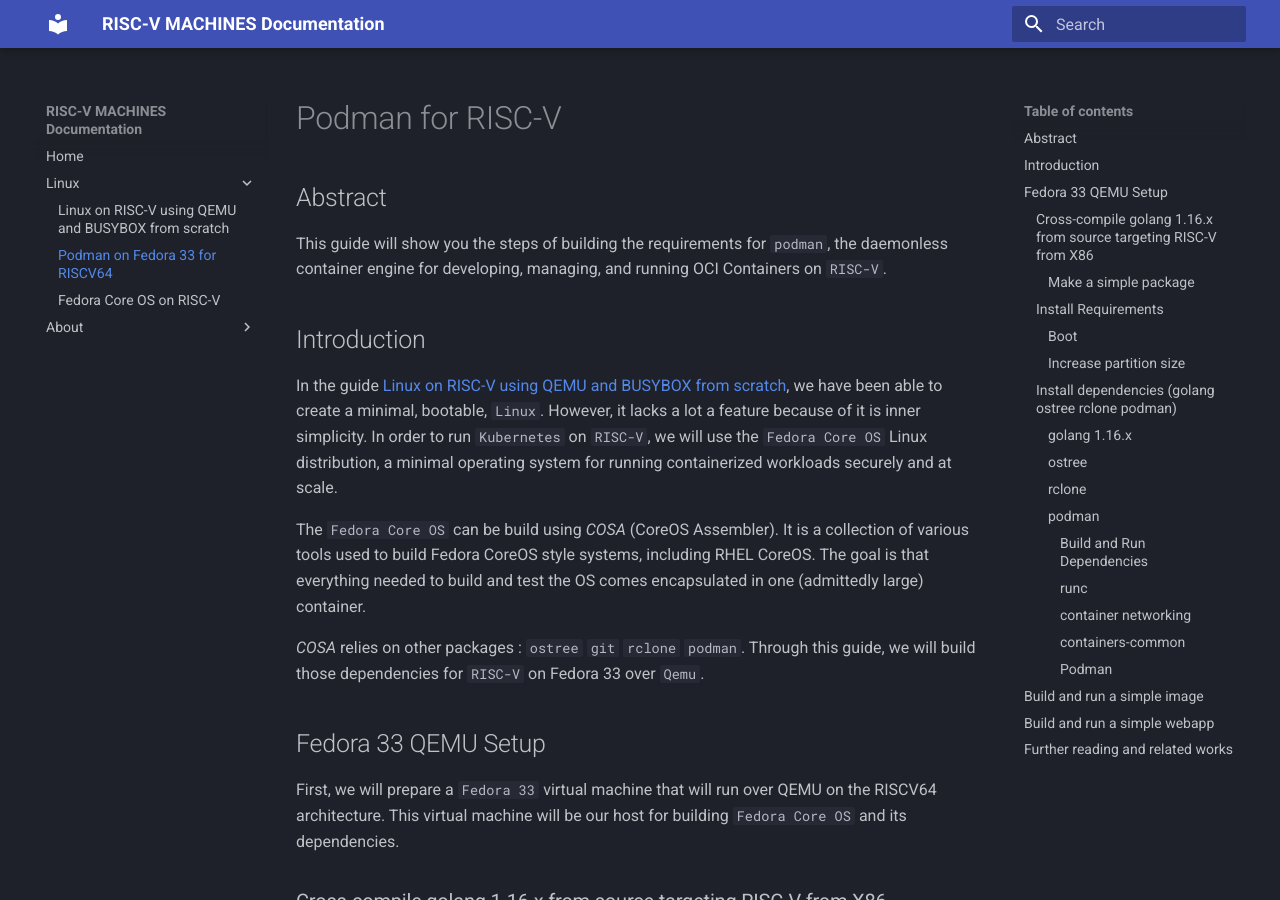
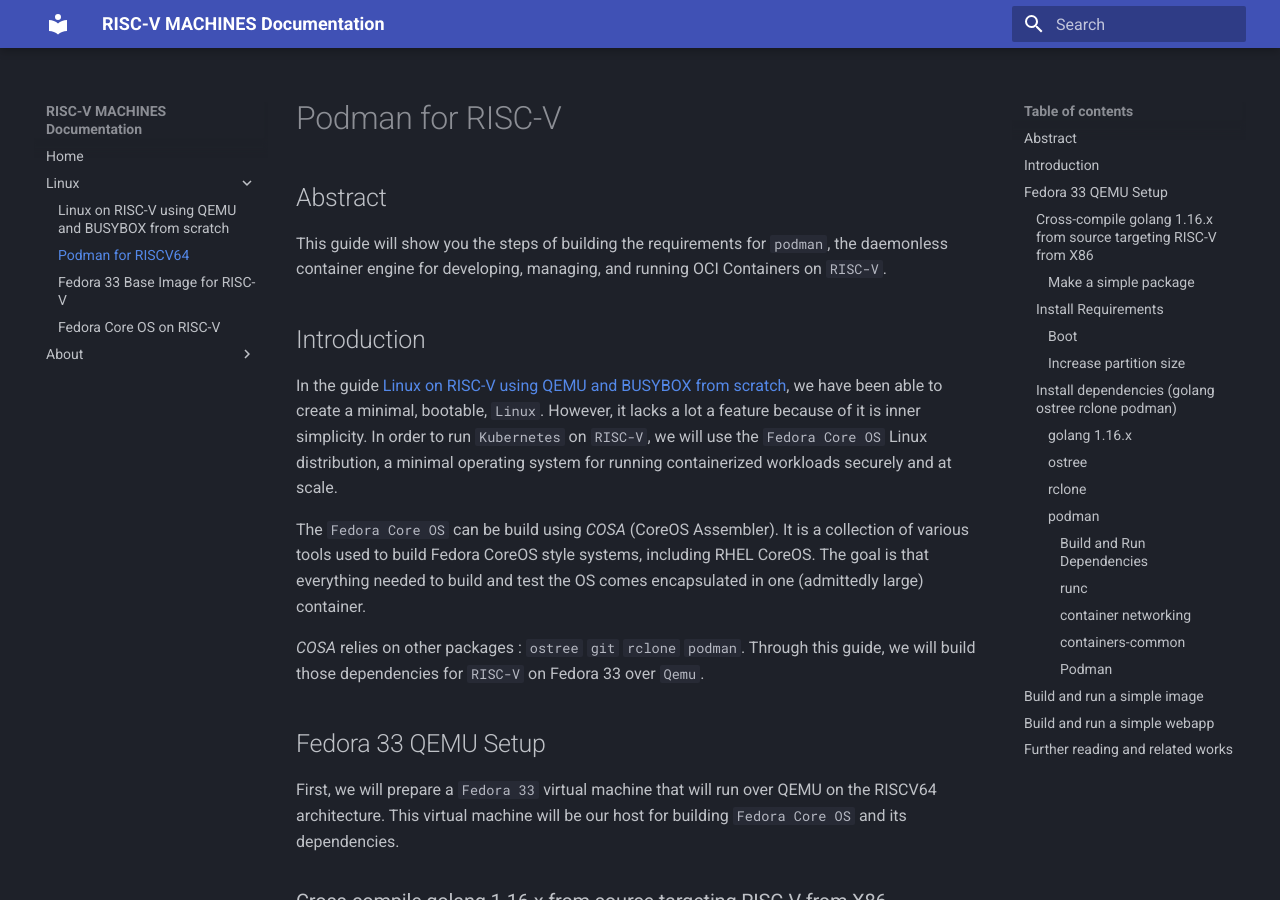
Before and after one commit to rv-machines/documentation, an MkDocs documentation site: the page built from docs/linux/podman.md, in a window 1280 px wide and 900 px high. Built offline with MkDocs 1.6.1 and Material for MkDocs 9.7.7, drawn with Linux system fonts in a browser that asks for light colours.

Commit message:
Fix Navigation

```diff
--- a/mkdocs.yml
+++ b/mkdocs.yml
@@ -5,7 +5,8 @@
   - 'Home': 'index.md'
   - 'Linux':
     - 'Linux on RISC-V using QEMU and BUSYBOX from scratch': 'linux/simple.md'
-    - 'Podman on Fedora 33 for RISCV64' : 'linux/podman.md'
+    - 'Podman for RISCV64' : 'linux/podman.md'
+    - 'Fedora 33 Base Image for RISC-V' : 'linux/f33-scratch.md'
     - 'Fedora Core OS on RISC-V' : 'linux/core-os.md'
   - 'About':
     - 'The Project': 'about.md'
```
